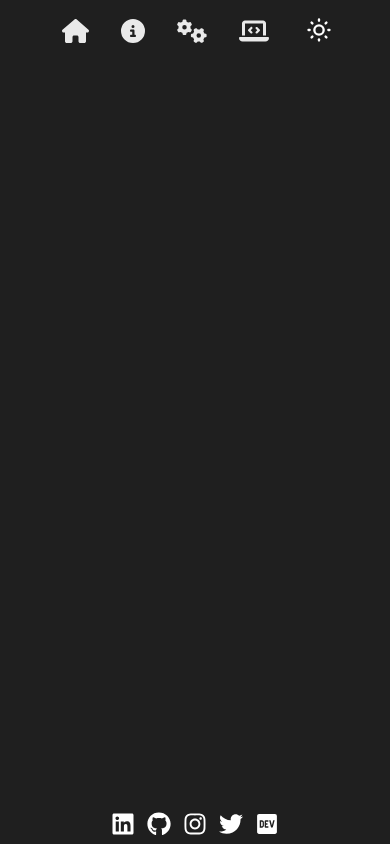
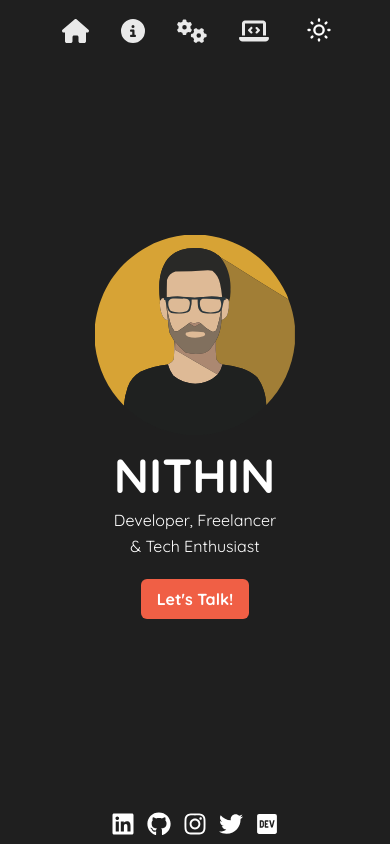
Before and after one commit to nithinK-142/nithin.me, a Next.js app: page / in a window 390 px wide. Built offline with nearby package versions, Linux system fonts and the light colour scheme.

Commit message:
fix: hero not visible on small screens.

```diff
--- a/app/page.tsx
+++ b/app/page.tsx
@@ -10,11 +10,12 @@ export default function Home() {
       variants={variantParent}
       initial="hidden"
       animate="show"
-      className="py-5 my-5 opacity-0"
+      className="py-5 my-5 opacity-100 md:opacity-0"
     >
       <AnimationProvider
         variants={variantChild}
-        animate={{ opacity: 1 }}
+        initial="hidden"
+        animate="show"
         className="flex-colm md:flex-row"
       >
         <div className="w-full pb-4 md:w-1/2 flex-justify">
--- a/utils/motion.ts
+++ b/utils/motion.ts
@@ -4,7 +4,7 @@ export interface FramerProviderType {
   children?: React.ReactNode;
   variants?: Variants;
   initial?: string;
-  animate?: string | { [key: string]: number };
+  animate?: string;
   className?: string;
 }
 
```
